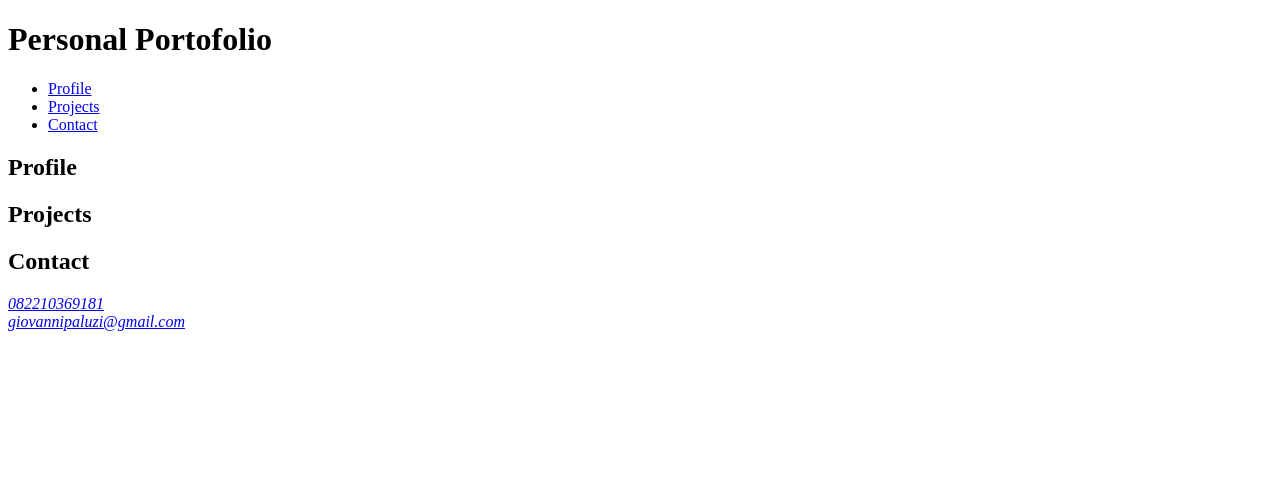
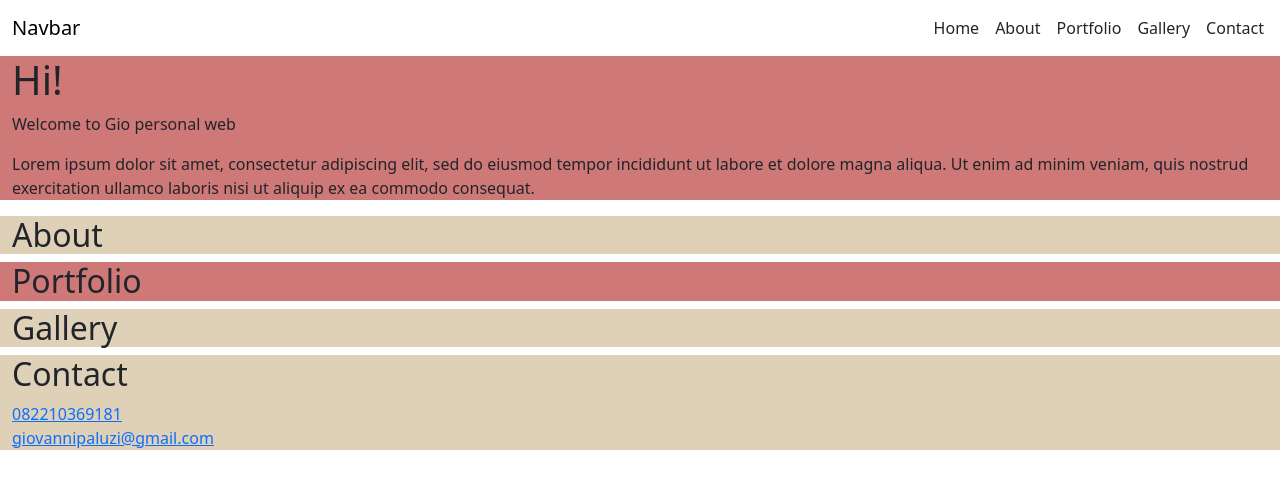
Before and after one commit to gPaluzi/gioWeb, a Flask app: page / in a window 1280 px wide. Shown: the top 489 px of the page. Run offline with Flask 3, Linux system fonts and the light colour scheme.

Commit message:
modify home page

```diff
--- /dev/null
+++ b/static/styles.css
@@ -0,0 +1,18 @@
+body {
+    font-family: Georgia, 'Times New Roman', Times, serif;
+    background-color: #393E46;
+    color: #282b2893;
+}
+
+.container {
+    width: 100%;
+    max-height: fit-content;
+}
+
+.even {
+    background-color: #ce7878;
+}
+
+.odd {
+    background-color: #DFD0B8;
+}
--- a/templates/index.html
+++ b/templates/index.html
@@ -3,35 +3,48 @@
 <head>
     <meta charset="UTF-8">
     <meta name="viewport" content="width=device-width, initial-scale=1.0">
-    <title>Personal Portofolio</title>
+    <link rel="stylesheet" href="{{ url_for('static', filename='styles.css') }}">
+    <link href="https://cdn.jsdelivr.net/npm/bootstrap@5.3.8/dist/css/bootstrap.min.css" rel="stylesheet" integrity="sha384-sRIl4kxILFvY47J16cr9ZwB07vP4J8+LH7qKQnuqkuIAvNWLzeN8tE5YBujZqJLB" crossorigin="anonymous">
+    <title>Personal Website</title>
 </head>
 <body>
     <header>
-        <h1>Personal Portofolio</h1>
-        <nav>
-            <ul>
-                <li><a href="#profile">Profile</a></li>
-                <li><a href="#projects">Projects</a></li>
-                <li><a href="#contact">Contact</a></li>
-            </ul>
+        <nav class="navbar navbar-expand-lg">
+            <div class="container-fluid">
+                <a class="navbar-brand" href="#">Navbar</a>
+                <button class="navbar-toggler" type="button" data-bs-toggle="collapse" data-bs-target="#navbarNav" aria-controls="navbarNav" aria-expanded="false" aria-label="Toggle navigation">
+                    <span class="navbar-toggler-icon"></span>
+                </button>
+                <div class="collapse navbar-collapse column-gap-3 me-3 position-absolute end-0" id="navbarNav">
+                    <a class="nav-link active" href="#">Home</a>
+                    <a class="nav-link" href="#">About</a>
+                    <a class="nav-link" href="#">Portfolio</a>
+                    <a class="nav-link" href="#">Gallery</a>
+                    <a class="nav-link" href="#">Contact</a>
+                </div>
+            </div>
         </nav>
     </header>
-    <main>
-        <section id="profile">
-            <h2>Profile</h2>
-        </section>
-        <section id="projects">
-            <h2>Projects</h2>
-        </section>
-    </main>
-    <footer>
-        <div id="contact">
+    <div class="container-fluid even">
+        <h1>Hi!</h1>
+        <p>Welcome to Gio personal web</p>
+        <p>Lorem ipsum dolor sit amet, consectetur adipiscing elit, sed do eiusmod tempor incididunt ut labore et dolore magna aliqua. Ut enim ad minim veniam, quis nostrud exercitation ullamco laboris nisi ut aliquip ex ea commodo consequat.</p>
+    </div>
+    <div class="container-fluid odd">
+        <h2>About</h2>
+    </div>
+    <div class="container-fluid even">
+        <h2>Portfolio</h2>
+    </div>
+        <div class="container-fluid odd">
+        <h2>Gallery</h2>
+    </div>
+    <div class="container-fluid odd">
         <h2>Contact</h2>
         <address>
             <a href="tel:6282210369181">082210369181</a><br>
             <a href="mailto:giovannipaluzi@gmail.com">giovannipaluzi@gmail.com</a>
         </address>
     </div>
-    </footer>
 </body>
 </html>
```
Lines whose indentation alone changed are shown as unchanged.
